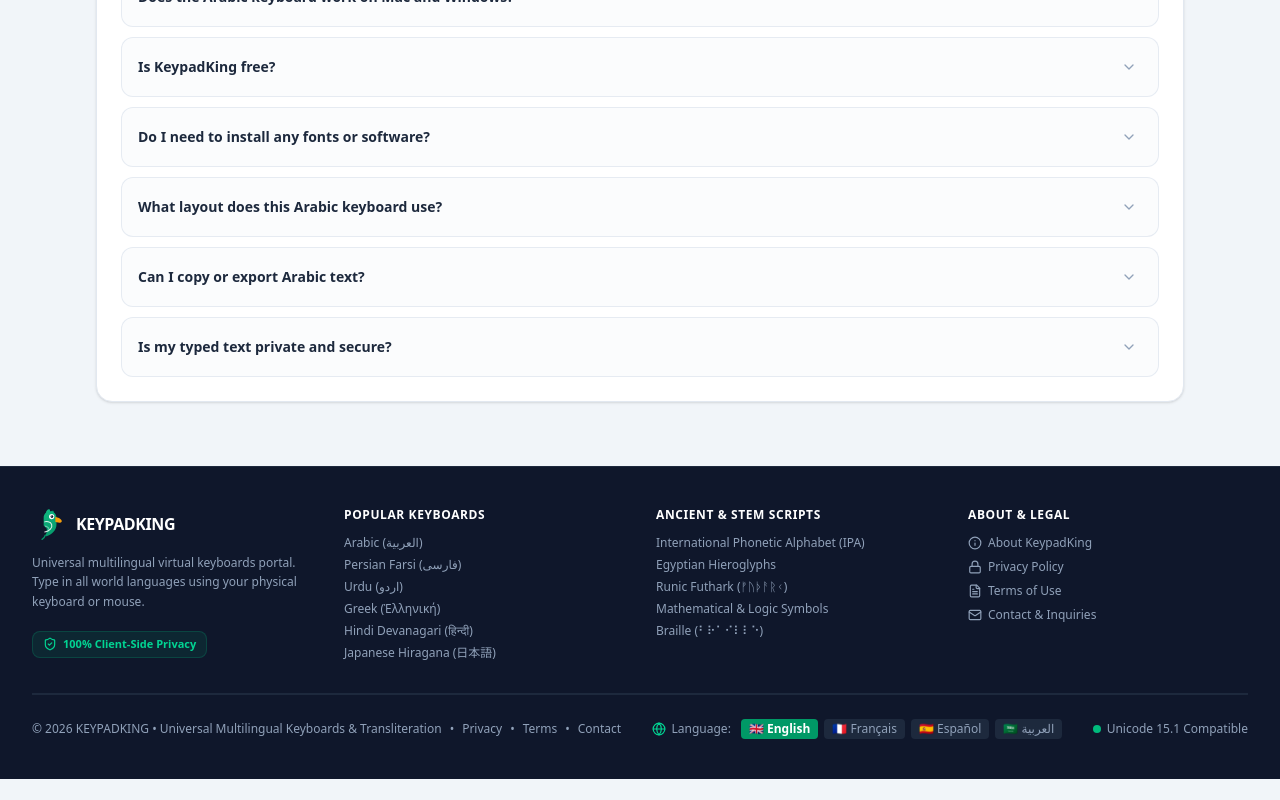
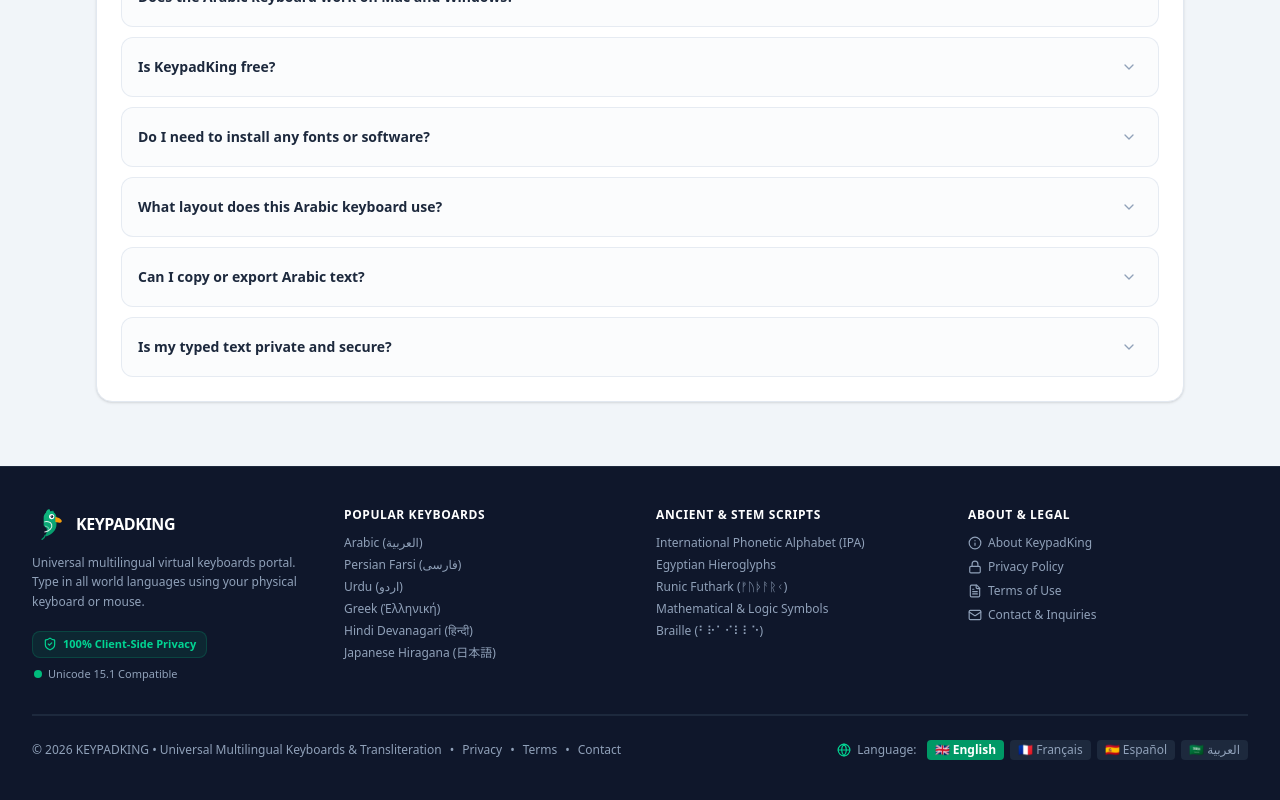
Before and after one commit to zakariakaab-hash/Clavier, a React (Vite) app: page / in a window 1280 px wide. Shown: the part 1799-2599 px from the top of the page. Before the commit the page ends 2578 px from the top, so only its background shows below. Built offline with nearby package versions, Linux system fonts and the light colour scheme.

Commit message:
ADD policies pages and icons to footer

```diff
--- a/src/App.tsx
+++ b/src/App.tsx
@@ -640,10 +640,14 @@ export function App() {
               <p className="text-xs text-slate-400 leading-relaxed">
                 {t.footerDesc || t.tagline}
               </p>
-              <div className="pt-2">
+              <div className="pt-2 flex flex-col gap-2 items-start">
                 <span className="inline-flex items-center gap-1.5 px-2.5 py-1 rounded-lg bg-emerald-500/10 border border-emerald-500/20 text-emerald-400 text-[11px] font-semibold">
                   <ShieldCheck className="w-3.5 h-3.5" />
                   <span>100% Client-Side Privacy</span>
+                </span>
+                <span className="flex items-center gap-1.5 text-[11px] text-slate-400 pl-0.5">
+                  <span className="w-2 h-2 rounded-full bg-emerald-500 animate-pulse"></span>
+                  <span>Unicode 15.1 Compatible</span>
                 </span>
               </div>
             </div>
@@ -834,13 +838,6 @@ export function App() {
                 </button>
               ))}
             </div>
-
-            <div className="flex items-center gap-4">
-              <span className="flex items-center gap-1.5">
-                <span className="w-2 h-2 rounded-full bg-emerald-500 animate-pulse"></span>
-                <span>Unicode 15.1 Compatible</span>
-              </span>
-            </div>
           </div>
         </div>
       </footer>
```
